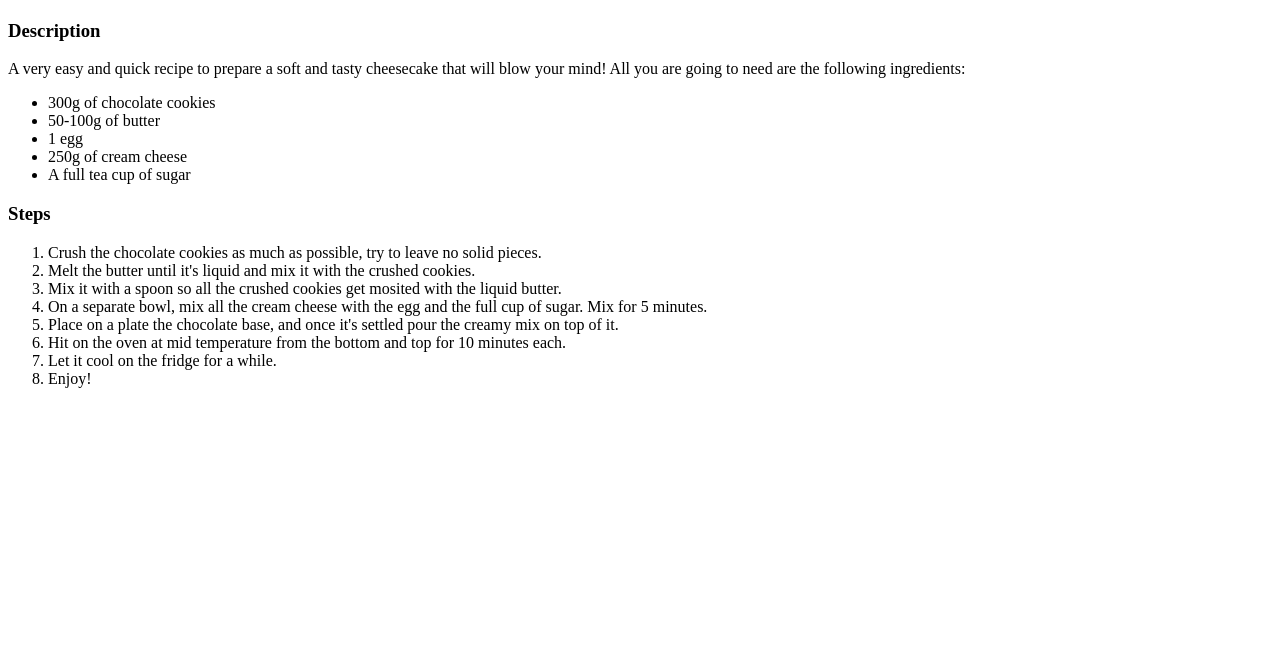
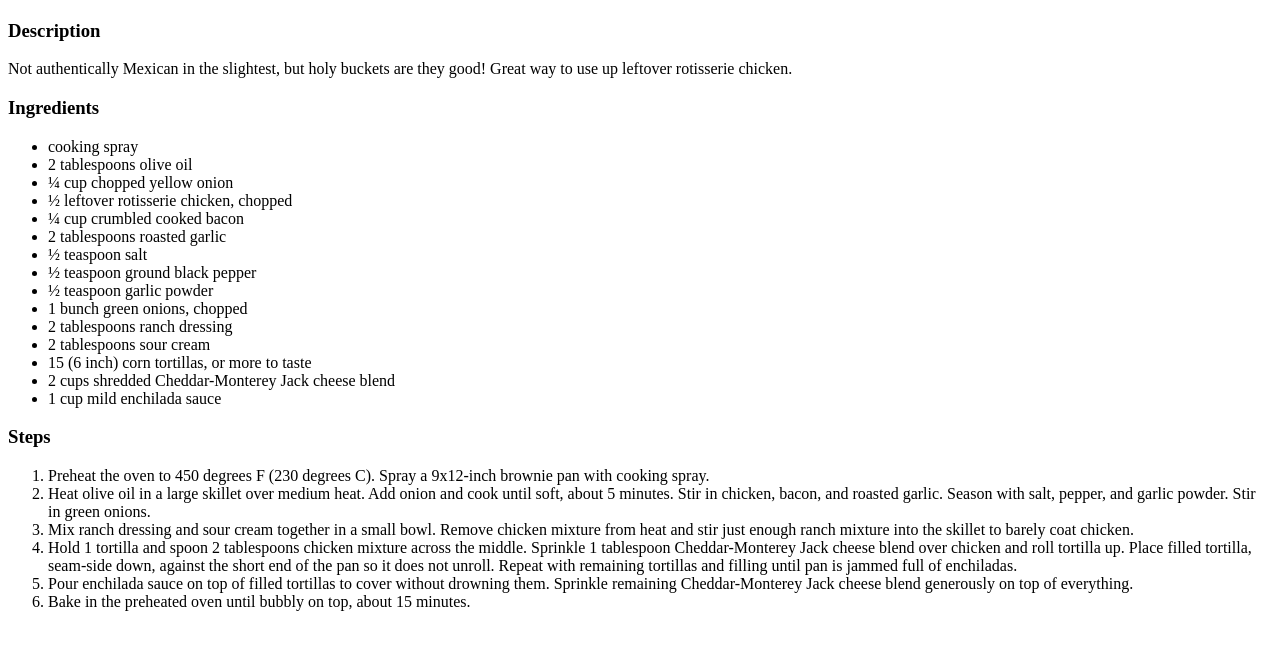
Before and after one commit to CiscoAndia/odin-recipes, a plain HTML site: page recipes/chicken-enchiladas.html in a window 1280 px wide. Shown: the part 99-748 px from the top of the page. Drawn offline with Linux system fonts and the light colour scheme.

Commit message:
Enhance of recipes

```diff
--- a/recipes/chicken-enchiladas.html
+++ b/recipes/chicken-enchiladas.html
@@ -4,33 +4,43 @@
     <meta charset="UTF-8">
     <meta http-equiv="X-UA-Compatible" content="IE=edge">
     <meta name="viewport" content="width=device-width, initial-scale=1.0">
-    <title>Cheesecake | Odin Recipes</title>
+    <title>Chicken Enchiladas | Odin Recipes</title>
 </head>
 <body>
     <h1>Cheesecake</h1>
-    <img style="max-width:450px; max-height: 300px" src="images/american-classic-cheesecake.jpg">
+    <img style="max-width:450px; max-height: 300px" src="images/enchiladas.jpg">
     <h3>Description</h3>
-    <p>A very easy and quick recipe to prepare a soft and tasty cheesecake that will blow your mind!
-        All you are going to need are the following ingredients:
+    <p>
+        Not authentically Mexican in the slightest,
+        but holy buckets are they good! Great way to use up leftover rotisserie chicken.
     </p>
+    <h3>Ingredients</h3>
     <ul>
-        <li>300g of chocolate cookies</li>
-        <li>50-100g of butter</li>
-        <li>1 egg</li>
-        <li>250g of cream cheese</li>
-        <li>A full tea cup of sugar</li>
+        <li>cooking spray</li>
+        <li>2 tablespoons olive oil</li>
+        <li>¼ cup chopped yellow onion</li>
+        <li>½ leftover rotisserie chicken, chopped</li>
+        <li>¼ cup crumbled cooked bacon</li>
+        <li>2 tablespoons roasted garlic</li>
+        <li>½ teaspoon salt</li>
+        <li>½ teaspoon ground black pepper</li>
+        <li>½ teaspoon garlic powder</li>
+        <li>1 bunch green onions, chopped</li>
+        <li>2 tablespoons ranch dressing</li>
+        <li>2 tablespoons sour cream</li>
+        <li>15 (6 inch) corn tortillas, or more to taste</li>
+        <li>2 cups shredded Cheddar-Monterey Jack cheese blend</li>
+        <li>1 cup mild enchilada sauce </li>
     </ul>
 
     <h3>Steps</h3>
     <ol>
-        <li>Crush the chocolate cookies as much as possible, try to leave no solid pieces.</li>
-        <li>Melt the butter until it's liquid and mix it with the crushed cookies.</li>
-        <li>Mix it with a spoon so all the crushed cookies get mosited with the liquid butter.</li>
-        <li>On a separate bowl, mix all the cream cheese with the egg and the full cup of sugar. Mix for 5 minutes.</li>
-        <li>Place on a plate the chocolate base, and once it's settled pour the creamy mix on top of it.</li>
-        <li>Hit on the oven at mid temperature from the bottom and top for 10 minutes each.</li>
-        <li>Let it cool on the fridge for a while.</li>
-        <li>Enjoy!</li>
+        <li>Preheat the oven to 450 degrees F (230 degrees C). Spray a 9x12-inch brownie pan with cooking spray.</li>
+        <li>Heat olive oil in a large skillet over medium heat. Add onion and cook until soft, about 5 minutes. Stir in chicken, bacon, and roasted garlic. Season with salt, pepper, and garlic powder. Stir in green onions.</li>
+        <li>Mix ranch dressing and sour cream together in a small bowl. Remove chicken mixture from heat and stir just enough ranch mixture into the skillet to barely coat chicken.</li>
+        <li>Hold 1 tortilla and spoon 2 tablespoons chicken mixture across the middle. Sprinkle 1 tablespoon Cheddar-Monterey Jack cheese blend over chicken and roll tortilla up. Place filled tortilla, seam-side down, against the short end of the pan so it does not unroll. Repeat with remaining tortillas and filling until pan is jammed full of enchiladas.</li>
+        <li>Pour enchilada sauce on top of filled tortillas to cover without drowning them. Sprinkle remaining Cheddar-Monterey Jack cheese blend generously on top of everything.</li>
+        <li>Bake in the preheated oven until bubbly on top, about 15 minutes.</li>
     </ol>
 </body>
 </html>
```
Also changed, not shown: index.html (+2 -0 lines), recipes/cheesecake.html (+2 -1 lines), recipes/chocolate-chip-cookies.html (+2 -1 lines).
